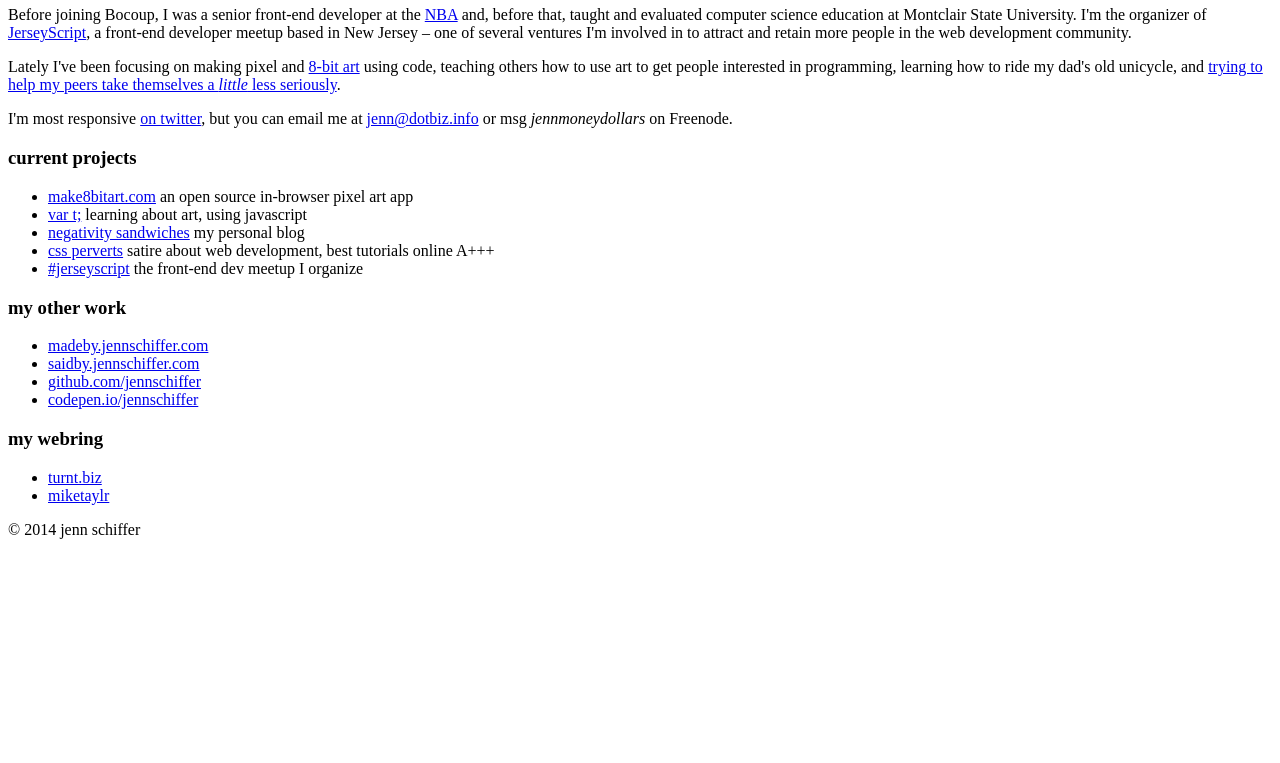
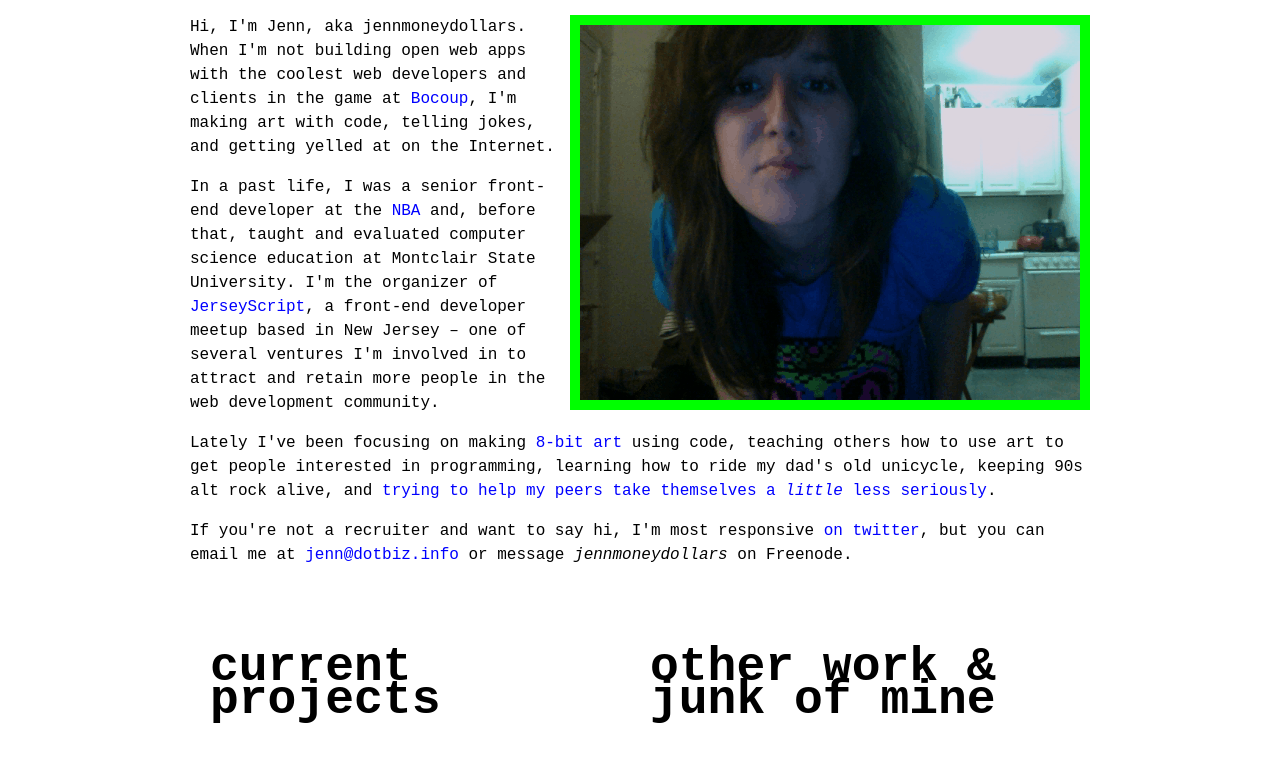
Before and after one commit to gf3/jennmoney.biz, a plain HTML site: page index.html in a window 1280 px wide. Shown: the part 94-857 px from the top of the page. Before the commit the page ends 800 px from the top, so only its background shows below. Drawn offline with Linux system fonts and the light colour scheme.

Commit message:
ok let's do this

```diff
--- a/index.html
+++ b/index.html
@@ -3,31 +3,44 @@
   <meta charset="utf-8" />
   <title>jennmoneydollars &bull; serious business llc esquire VIP</title>
   <style>
-    th { background: #ccc; }
-    th, td { padding: 10px; }
+    html { margin: 0; padding: 0; border-top: 10px solid cyan; }
+    body { width: 100%; max-width: 900px; margin: 20px auto; font-family: monospace; font-size: 16px; line-height: 1.5em; }
+    a { color: blue; text-decoration: none; }
+    h1 { font-size: 4em; }
+    h1 em { color: magenta; font-size: .3em; }
+    h3 { font-size: 3em; line-height: .7em; }
+    ul { margin: 20px 0; padding: 0; list-style: none; }
+    li { margin: 1em 0; color: #666; text-align: right; }
+    li a { display: block; padding: 10px 20px; background: cyan; color: black; text-align: left; font-size: 1.2em; }
+    li a:hover { color: white; background: black!important; /* lol so important yo */ }
 
-    /* timbles css */
-    .sorted-asc .label:after { content: '▲';}
-    .sorted-desc .label:after { content: '▼';}
+    #links { }
+    #links section.me { float: left; width: 400px; max-width: 100%; margin: 20px; }
+    img.right { float: right; margin: 0 0 10px 10px; border: 10px solid lime;  }
+
+    footer, .pals { clear: both; }
   </style>
 </head>
 <body>
 
   <header>
-    <h1>Jenn Schiffer <em>web developer, artist, writer</em></h1>
+    <h1>Jenn Schiffer<em> engineer, artist, writer</em></h1>
   </header>
 
   <section id="bio">
-    <p>During the day, I'm an open web engineer at <a href="http://bocoup.com" target="_blank">Bocoup</a>! When I'm not at work, I'm making art with code, telling jokes, and getting yelled at on the Internet.</p>
 
-    <p>Before joining Bocoup, I was a senior front-end developer at the <a href="http://stats.nba.com">NBA</a> and, before that, taught and evaluated computer science education at Montclair State University. I'm the organizer of <a href="http://jerseyscript.github.io">JerseyScript</a>, a front-end developer meetup based in New Jersey – one of several ventures I'm involved in to attract and retain more people in the web development community.</p>
+    <img src="me.gif" class="right" />
+    <p>Hi, I'm Jenn, aka jennmoneydollars. When I'm not building open web apps with the coolest web developers and clients in the game at <a href="http://bocoup.com">Bocoup</a>, I'm making art with code, telling jokes, and getting yelled at on the Internet.</p>
 
-    <p>Lately I've been focusing on making pixel and <a href="http://make8bitart.com" target="_blank">8-bit art</a> using code, teaching others how to use art to get people interested in programming, learning how to ride my dad's old unicycle, and <a href="https://medium.com/@jennschiffer/latest" target="_blank">trying to help my peers take themselves a <em>little</em> less seriously</a>.</p>
+    <p>In a past life, I was a senior front-end developer at the <a href="http://stats.nba.com">NBA</a> and, before that, taught and evaluated computer science education at Montclair State University. I'm the organizer of <a href="http://jerseyscript.github.io">JerseyScript</a>, a front-end developer meetup based in New Jersey – one of several ventures I'm involved in to attract and retain more people in the web development community.</p>
 
-    <p>I'm most responsive <a href="http://twitter.com/jennschiffer" target="_blank">on twitter</a>, but you can email me at <a href="mailto:jenn@dotbiz.info">jenn@dotbiz.info</a> or msg <em>jennmoneydollars</em> on Freenode.</p>
+    <p>Lately I've been focusing on making <a href="http://make8bitart.com">8-bit art</a> using code, teaching others how to use art to get people interested in programming, learning how to ride my dad's old unicycle, keeping 90s alt rock alive, and <a href="https://medium.com/@jennschiffer/latest">trying to help my peers take themselves a <em>little</em> less seriously</a>.</p>
+
+    <p>If you're not a recruiter and want to say hi, I'm most responsive <a href="http://twitter.com/jennschiffer" target="_blank">on twitter</a>, but you can email me at <a href="mailto:jenn@dotbiz.info">jenn@dotbiz.info</a> or message <em>jennmoneydollars</em> on Freenode.</p>
   </section>
 
-  <section>
+  <div id="links">
+    <section class="me">
       <h3>current projects</h3>
       <ul>
         <li><a href="http://make8bitart.com">make8bitart.com</a> an open source in-browser pixel art app</li>
@@ -38,27 +51,57 @@
       </ul>
     </section>
 
-  <section>
-    <h3>my other work</h3>
+    <section class="me">
+      <h3>other work & junk of mine</h3>
       <ul>
-      <li><a href="http://madeby.jennschiffer.com/">madeby.jennschiffer.com</a></li>
-      <li><a href="http://saidby.jennschiffer.com">saidby.jennschiffer.com</a></li>
-      <li><a href="http://github.com/jennschiffer">github.com/jennschiffer</a></li>
-      <li><a href="http://codepen.io/jennschiffer">codepen.io/jennschiffer</a></li>
+        <li><a href="http://jennschiffer.tumblr.com">official doritos™ street team</a> my tumblr</li>
+        <li><a href="http://github.com/jennschiffer">github.com/jennschiffer</a> my open source code lies here</li>
+        <li><a href="http://codepen.io/jennschiffer">codepen.io/jennschiffer</a> i mess around with css and js here</li>
+        <li><a href="http://madeby.jennschiffer.com/">madeby.jennschiffer.com</a> my out of date portfolio</li>
+        <li><a href="http://saidby.jennschiffer.com">saidby.jennschiffer.com</a> where my talk slides are at</li>
       </ul>
     </section>
 
-  <section>
+    <section class="pals">
       <h3>my webring</h3>
       <ul>
         <li><a href="http://turnt.biz/">turnt.biz</a></li>
         <li><a href="http://miketaylr.com/">miketaylr</a></li>
       </ul>
     </section>
+  </div>
 
   <footer>
     <p>&copy; 2014 jenn schiffer</p>
   </footer>
 
+  <script type="text/javascript">
+    (function(){
+      var neonColors = [
+        '#00ff00',
+        '#ffff00',
+        '#ff0000',
+        '#7920FF',
+        '#FD0987',
+        '#FF3300',
+        '#FF6EC7',
+        '#00FF66',
+        '#4D4DFF',
+        '#67C8FF',
+      ];
+
+      var links = document.getElementById('links');
+      var linkItems = links.getElementsByTagName('a');
+
+      for ( var i = 0; i < linkItems.length; i++ ) {
+        linkItems[i].style.backgroundColor = neonColors[ Math.floor(Math.random() * (neonColors.length + 1)) ];
+      }
+    })();
+  </script>
+
+  <script src="//pmetrics.performancing.com/js" type="text/javascript"></script>
+<script type="text/javascript">try{ clicky.init(23177); }catch(e){}</script>
+<noscript><p><img alt="Performancing Metrics" width="1" height="1" src="//pmetrics.performancing.com/23177ns.gif" /></p></noscript>
+
 </body>
 </html>
```
Also changed, not shown: me.gif (added), 2 other files. Lines whose indentation alone changed are shown as unchanged.
